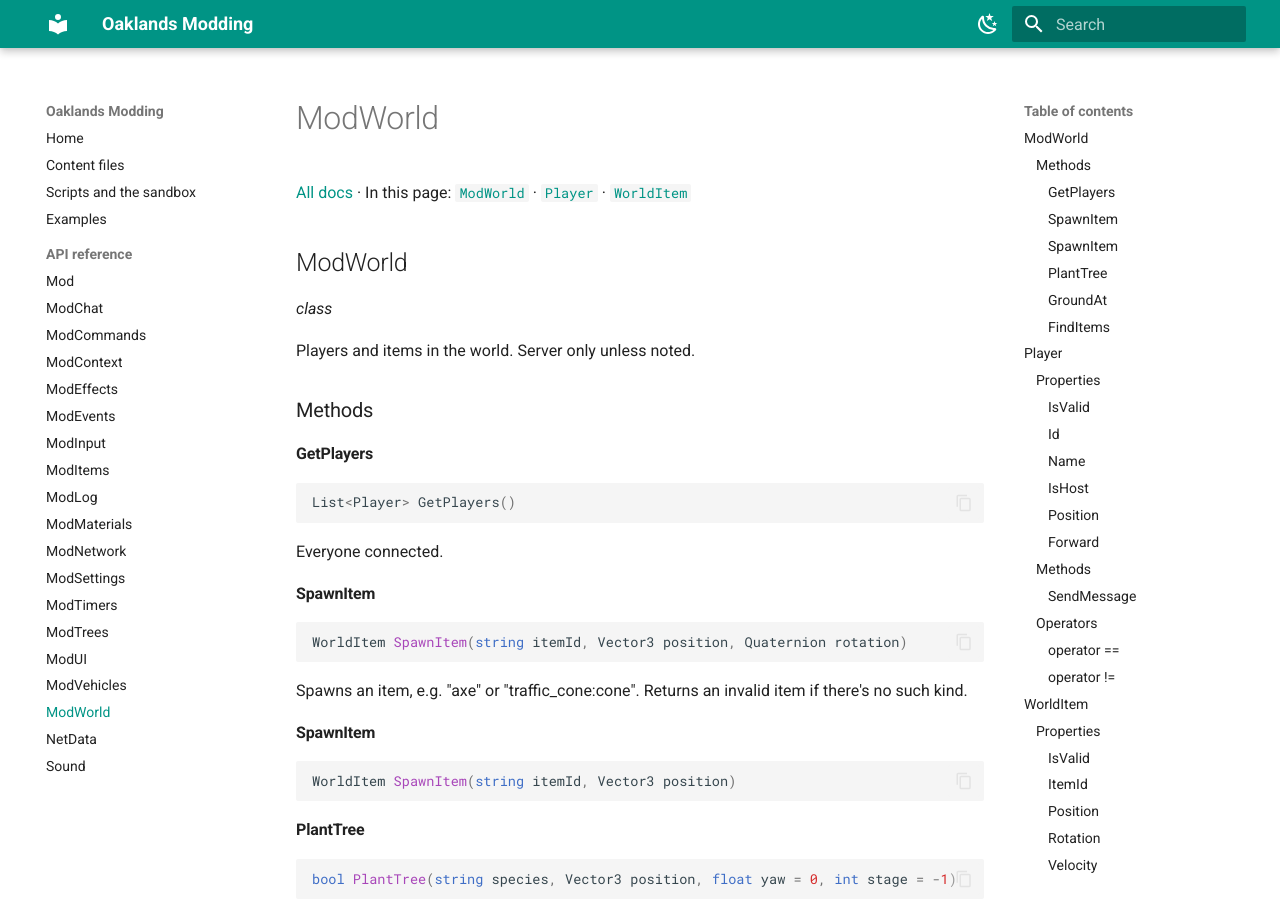
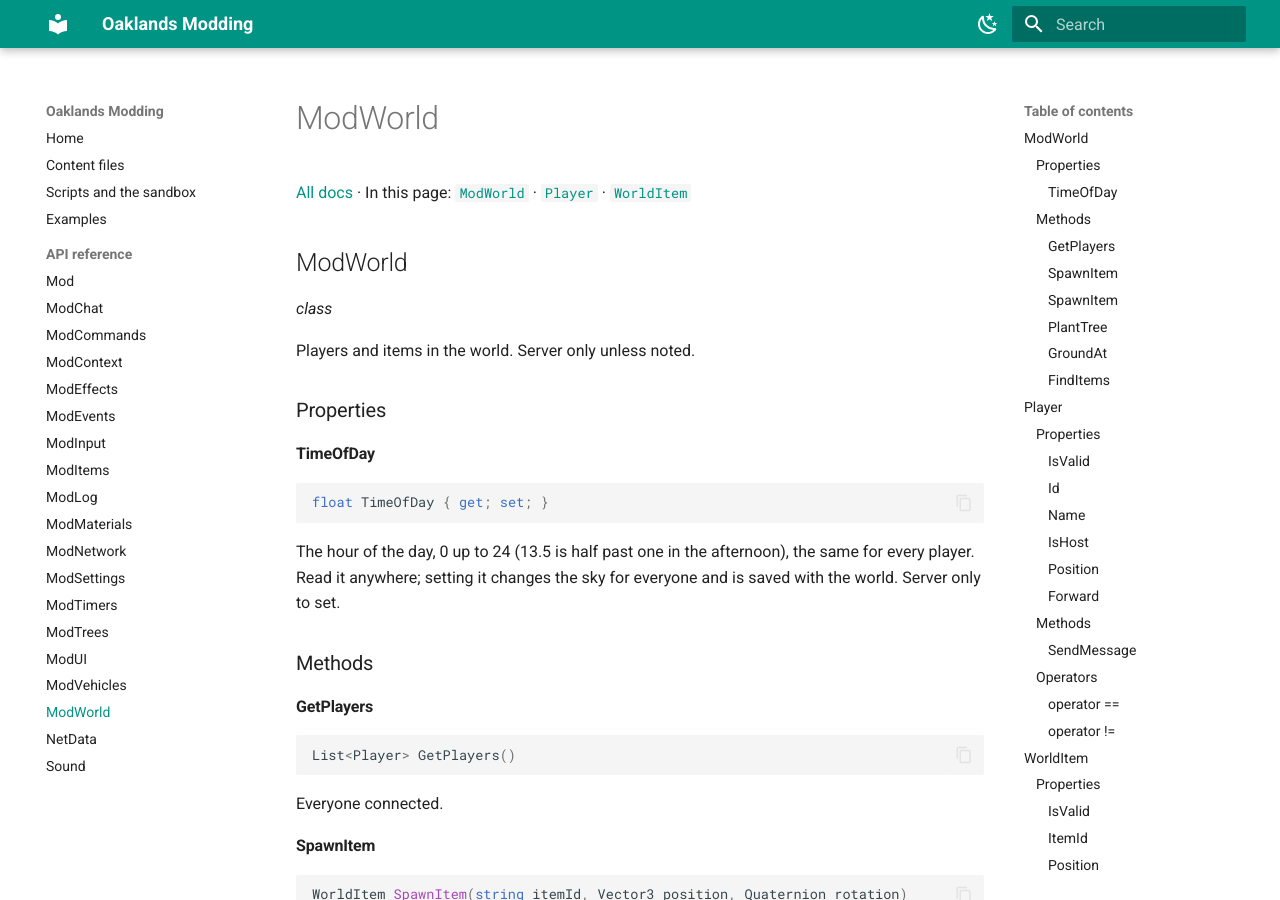
Before and after one commit to typical-developers/oaklands-modding-docs, an MkDocs documentation site: the page built from docs/api/ModWorld.md, in a window 1280 px wide and 900 px high. Built offline with MkDocs 1.6.1 and Material for MkDocs 9.7.7, drawn with Linux system fonts in a browser that asks for light colours.

Commit message:
Update the docs (game 0ec68f0)

````diff
--- a/docs/api/ModWorld.md
+++ b/docs/api/ModWorld.md
@@ -9,6 +9,18 @@
 *class*
 
 Players and items in the world. Server only unless noted.
+
+### Properties
+
+<a name="modworld-timeofday"></a>
+
+#### TimeOfDay
+
+```csharp
+float TimeOfDay { get; set; }
+```
+
+The hour of the day, 0 up to 24 (13.5 is half past one in the afternoon), the same for every player. Read it anywhere; setting it changes the sky for everyone and is saved with the world. Server only to set.
 
 ### Methods
 
--- a/docs/examples/admin_commands/mod.json
+++ b/docs/examples/admin_commands/mod.json
@@ -1,8 +1,8 @@
 {
   "id": "admin_commands",
   "name": "Admin Commands",
-  "version": "1.0.0",
+  "version": "1.1.0",
   "author": "Typical Developers",
-  "description": "Gives you the ability to spawn in items, easily.",
+  "description": "Gives you the ability to spawn in items, easily, and change the time of day.",
   "api": 1
 }
````
Also changed, not shown: docs/content.md (+1 -1 lines), docs/examples.md (+1 -1 lines), 1 other file.
